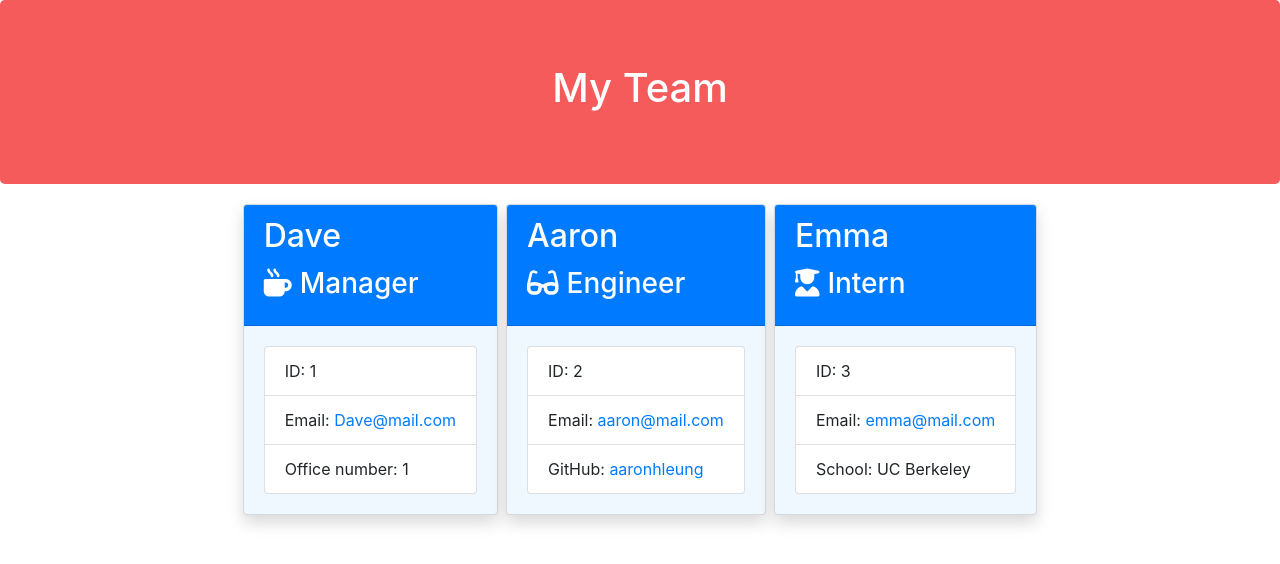
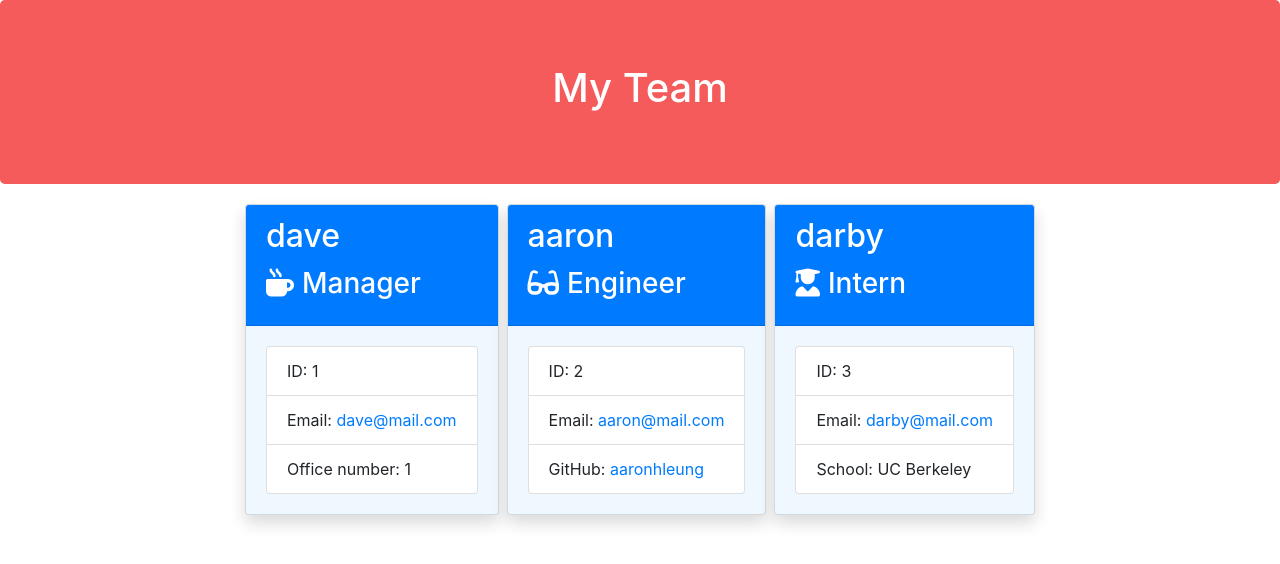
Before and after one commit to aaronhleung/hw10-team-profile-generator, a website: page output/team.html in a window 1280 px wide. Drawn offline with nearby package versions, Linux system fonts and the light colour scheme.

```diff
--- a/output/team.html
+++ b/output/team.html
@@ -25,20 +25,20 @@
             <div class="team-area col-12 d-flex justify-content-center">
                 <div class="card employee-card">
     <div class="card-header">
-        <h2 class="card-title">Dave</h2>
+        <h2 class="card-title">dave</h2>
         <h3 class="card-title"><i class="fas fa-mug-hot mr-2"></i>Manager</h3>
     </div>
     <div class="card-body">
         <ul class="list-group">
             <li class="list-group-item">ID: 1</li>
-            <li class="list-group-item">Email: <a href="mailto:Dave@mail.com">Dave@mail.com</a></li>
+            <li class="list-group-item">Email: <a href="mailto:dave@mail.com">dave@mail.com</a></li>
             <li class="list-group-item">Office number: 1</li>
         </ul>
     </div>
 </div>
 <div class="card employee-card">
     <div class="card-header">
-        <h2 class="card-title">Aaron</h2>
+        <h2 class="card-title">aaron</h2>
         <h3 class="card-title"><i class="fas fa-glasses mr-2"></i>Engineer</h3>
     </div>
     <div class="card-body">
@@ -51,13 +51,13 @@
 </div>
 <div class="card employee-card">
     <div class="card-header">
-        <h2 class="card-title">Emma</h2>
+        <h2 class="card-title">darby</h2>
         <h3 class="card-title"><i class="fas fa-user-graduate mr-2"></i>Intern</h3>
     </div>
     <div class="card-body">
         <ul class="list-group">
             <li class="list-group-item">ID: 3</li>
-            <li class="list-group-item">Email: <a href="mailto:emma@mail.com">emma@mail.com</a></li>
+            <li class="list-group-item">Email: <a href="mailto:darby@mail.com">darby@mail.com</a></li>
             <li class="list-group-item">School: UC Berkeley</li>
         </ul>
     </div>
```
Also changed, not shown: README.md, 1 other file.
